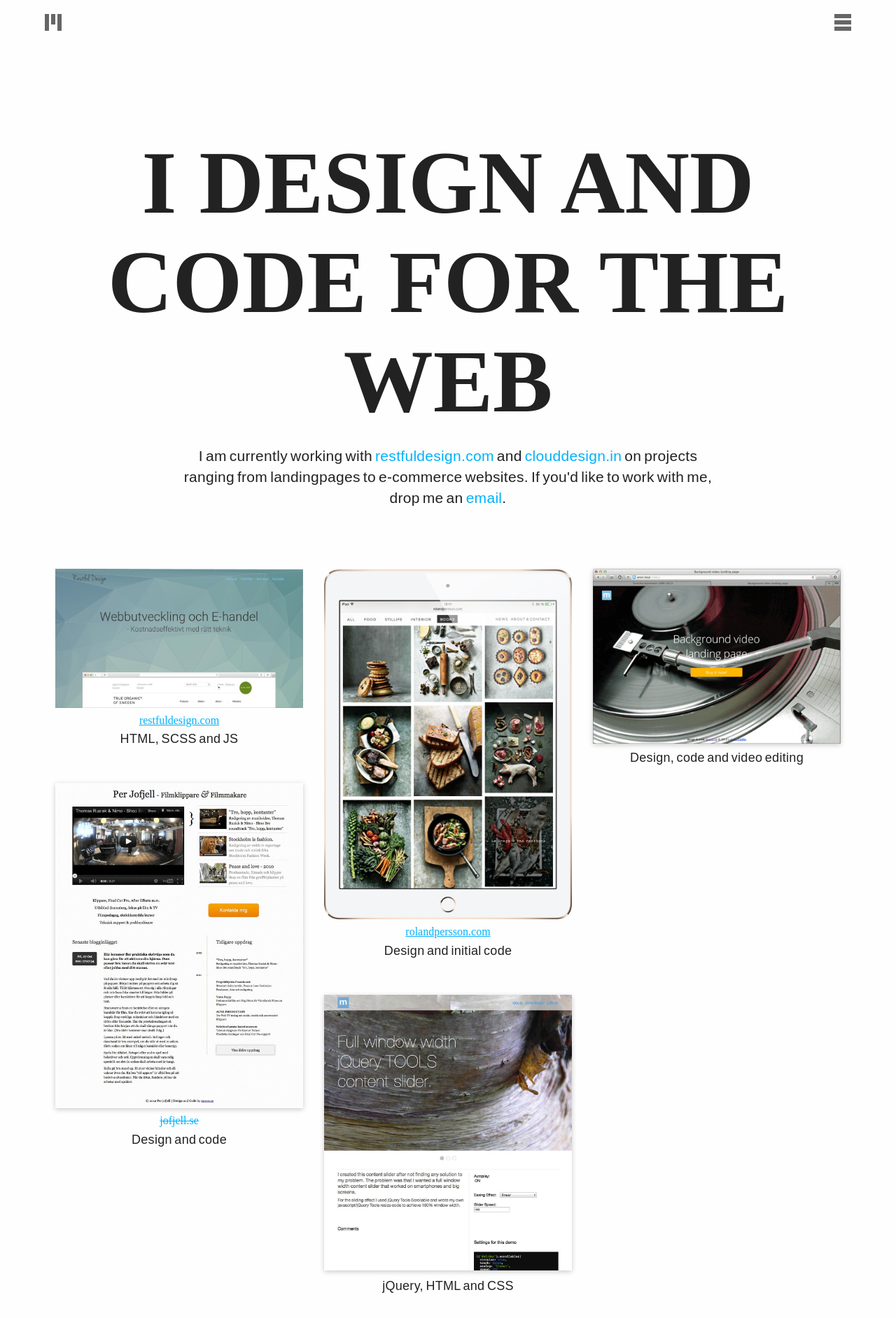
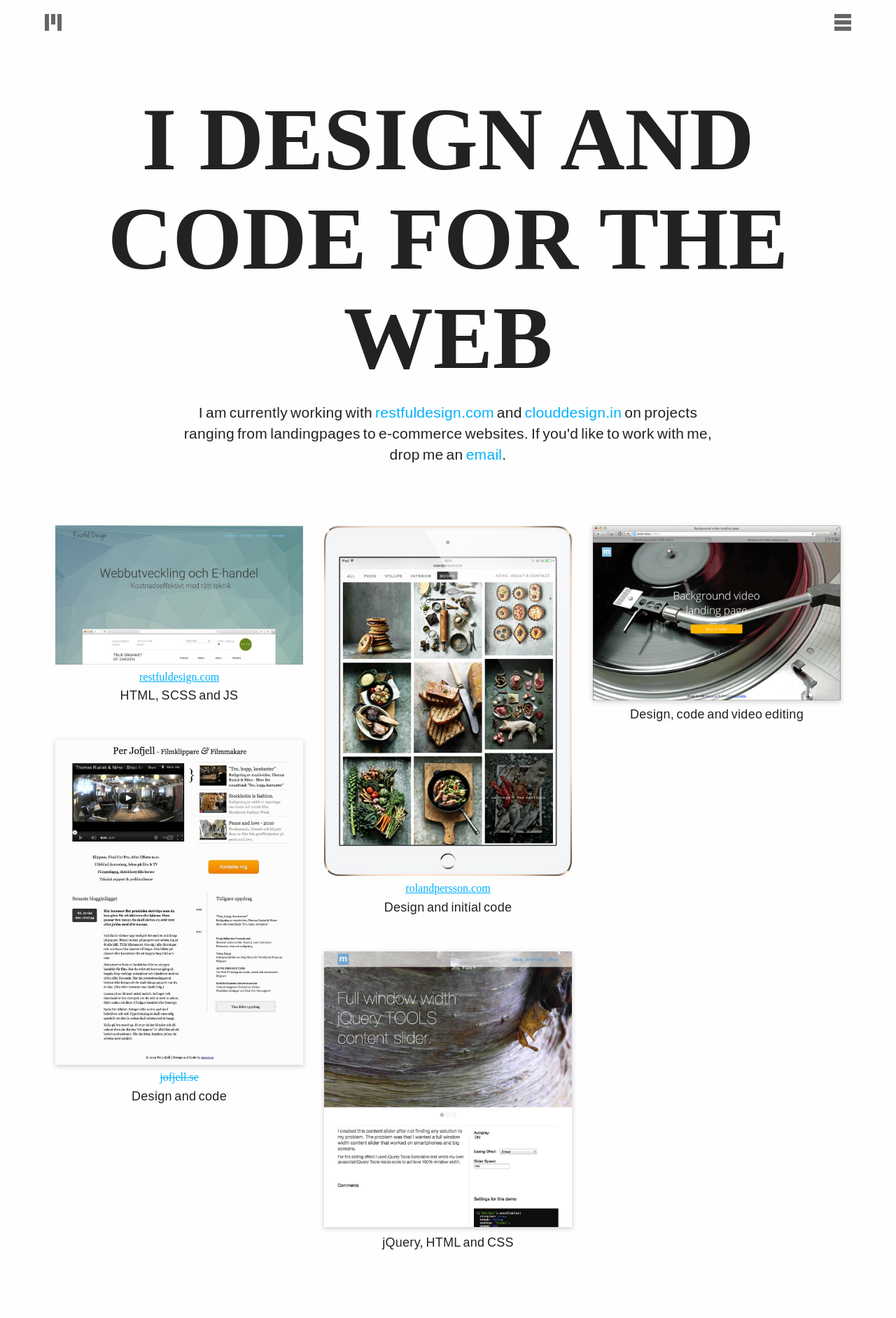
Before and after one commit to musca/koe.github.io, a Jekyll site: the page built from index.html, in a window 1280 px wide. Shown: the top 1884 px of the page at 70% size. Built offline with Jekyll 4.4.1, drawn with Linux system fonts in a browser that asks for light colours.

Commit message:
add absolute positioned header

```diff
--- a/dist/css/main.css
+++ b/dist/css/main.css
@@ -1,6 +1,6 @@
 @charset "UTF-8";
 #intro,.bob,body,footer,h1,h2,h3,h4{font-family:"Roboto Condensed",Inconsolata,Cutive,Menlo,Monaco,"Courier New" monospace}
-.flickrLoader,.header,h1{position:relative}
+.flickrLoader,h1{position:relative}
 .header aside,.uppercase{text-transform:uppercase}
 .post code,code{word-break:break-all}
 #comments a,.post blockquote{font-style:italic}
@@ -103,19 +103,19 @@
 .pull-right{float:right}
 .unit img{max-width:100%}
 .only-on-mobiles{display:none!important}
-.header{padding-top:2em;height:42px;width:90%;z-index:3}
-.header nav{position:inherit;height:inherit}
+.header{position:absolute;width:100%!important;padding-top:2em;height:42px;z-index:3}
+.header nav{width:90%;margin:0 auto;position:relative;height:inherit}
 .header .logo,.header .open-side-menu,.header aside{position:absolute}
 .header .logo{left:0}
 .header .logo svg{width:24px}
 .header aside{right:48px;line-height:24px;font-size:1.5em;color:#ccc}
 .header .open-side-menu{right:0;top:0}
 .header .open-side-menu svg{-webkit-transition:width .3s;transition:width .3s}
-.header .open-side-menu:hover svg{width:39px}
 .header a{height:24px}
 .header a svg{height:inherit}
 .header a svg>path{fill:#666}
-.white .logo svg>path{fill:#fafafa}
+.open-side-menu:hover svg,.side-menu-showing svg{width:39px}
+.white .logo svg>path,.white .open-side-menu svg>path{fill:#fafafa}
 .intro{position:relative;text-align:center}
 .overlay,.side-menu{position:fixed;bottom:0;height:100%;top:0}
 .intro h1{font-size:12.8em;line-height:1.11}
--- a/src/scss/main.scss
+++ b/src/scss/main.scss
@@ -52,10 +52,10 @@
      -moz-transform: translateX(-38.2%);
           transform: translateX(-38.2%);
 }
-.side-menu-showing .content-wrapper {
-  -webkit-transform: translateX(-38.2%);
-     -moz-transform: translateX(-38.2%);
-          transform: translateX(-38.2%);
+.side-menu-showing .side-menu, .side-menu-showing .content-wrapper {
+  -webkit-transform: translateX(-252px);
+     -moz-transform: translateX(-252px);
+          transform: translateX(-252px);
 }
 .side-menu li {
   margin: .6em 0;
```
